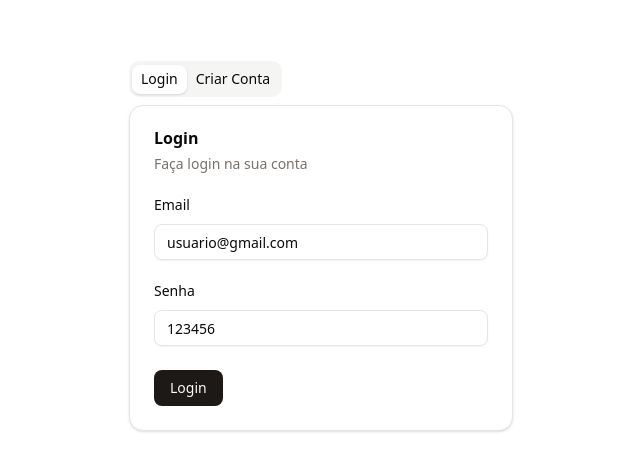
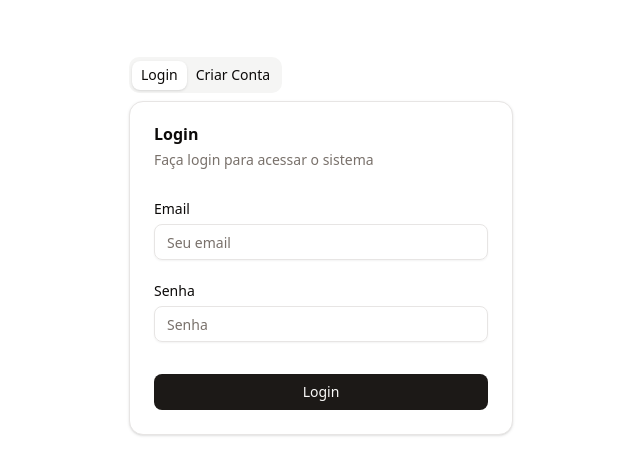
Before and after one commit to HeitorPupim/stock-manger, a Next.js app in the folder stock-manager/: page /auth in a window 1280 px wide. Shown: the part 154-628 px from the top of the page, without its empty margins (319-959 px from the left). Built offline with nearby package versions, Linux system fonts and the light colour scheme.

Commit message:
feat: Extract login form into a dedicated component with client-side validation.

```diff
--- /dev/null
+++ b/stock-manager/src/app/auth/components/login-form.tsx
@@ -0,0 +1,95 @@
+import { zodResolver } from "@hookform/resolvers/zod";
+import { useForm } from "react-hook-form";
+import { z } from "zod";
+
+import { Button } from "@/components/ui/button";
+import {
+  Card,
+  CardContent,
+  CardDescription,
+  CardFooter,
+  CardHeader,
+  CardTitle,
+} from "@/components/ui/card";
+import {
+  Form,
+  FormControl,
+  FormField,
+  FormItem,
+  FormLabel,
+  FormMessage,
+} from "@/components/ui/form";
+import { Input } from "@/components/ui/input";
+
+const loginSchema = z.object({
+  name: z.string().trim().min(3, "Nome deve ter pelo menos 3 caracteres"),
+  email: z.string().trim().email("Email inválido"),
+  password: z.string().trim().min(8, "Senha deve ter pelo menos 8 caracteres"),
+});
+
+const LoginForm = () => {
+
+  const form = useForm<z.infer<typeof loginSchema>>({
+    resolver: zodResolver(loginSchema),
+    defaultValues: {
+      email: "",
+      password: "",
+    },
+  });
+
+  function onSubmit(values: z.infer<typeof loginSchema>) {
+    // Do something with the form values.
+    // ✅ This will be type-safe and validated.
+    console.log(values);
+  }
+
+  return (
+    <Card>
+      <Form {...form}>
+        <form onSubmit={form.handleSubmit(onSubmit)} className="space-y-8">
+          <CardHeader>
+            <CardTitle>Login</CardTitle>
+            <CardDescription>
+              Faça login para acessar o sistema
+            </CardDescription>
+          </CardHeader>
+          <CardContent className="grid gap-4 space-y-2">
+            <FormField
+              control={form.control}
+              name="email"
+              render={({ field }) => (
+                <FormItem>
+                  <FormLabel>Email</FormLabel>
+                  <FormControl>
+                    <Input placeholder="Seu email" {...field} />
+                  </FormControl>
+                  <FormMessage />
+                </FormItem>
+              )}
+            />
+            <FormField
+              control={form.control}
+              name="password"
+              render={({ field }) => (
+                <FormItem>
+                  <FormLabel>Senha</FormLabel>
+                  <FormControl>
+                    <Input type="password" placeholder="Senha" {...field} />
+                  </FormControl>
+                  <FormMessage />
+                </FormItem>
+              )}
+            />
+          </CardContent>
+          <CardFooter>
+            <Button type="submit" className="w-full">
+              Login
+            </Button>
+          </CardFooter>
+        </form>
+      </Form>
+    </Card>
+  );
+};
+
+export default LoginForm;
--- a/stock-manager/src/app/auth/page.tsx
+++ b/stock-manager/src/app/auth/page.tsx
@@ -11,14 +11,14 @@ import {
   CardTitle,
 } from "@/components/ui/card";
 import { Input } from "@/components/ui/input";
-import { Label } from "@/components/ui/label";
 import { Tabs, TabsContent, TabsList, TabsTrigger } from "@/components/ui/tabs";
 
+import LoginForm from "./components/login-form";
 import SignUpForm from "./components/sign-up-form";
 
 
+
 const AuthenticationPage = () => {
-
 
   return (
     <div className="flex h-screen w-screen items-center justify-center">
@@ -29,25 +29,7 @@ const AuthenticationPage = () => {
             <TabsTrigger value="register">Criar Conta</TabsTrigger>
           </TabsList>
           <TabsContent value="login">
-            <Card>
-              <CardHeader>
-                <CardTitle>Login</CardTitle>
-                <CardDescription>Faça login na sua conta</CardDescription>
-              </CardHeader>
-              <CardContent className="grid gap-6">
-                <div className="grid gap-3">
-                  <Label htmlFor="tabs-demo-name">Email</Label>
-                  <Input id="tabs-demo-name" defaultValue="usuario@gmail.com" />
-                </div>
-                <div className="grid gap-3">
-                  <Label htmlFor="tabs-demo-username">Senha</Label>
-                  <Input id="tabs-demo-username" defaultValue="123456" />
-                </div>
-              </CardContent>
-              <CardFooter>
-                <Button>Login</Button>
-              </CardFooter>
-            </Card>
+            <LoginForm />
           </TabsContent>
           <TabsContent value="register">
             <SignUpForm />
```
